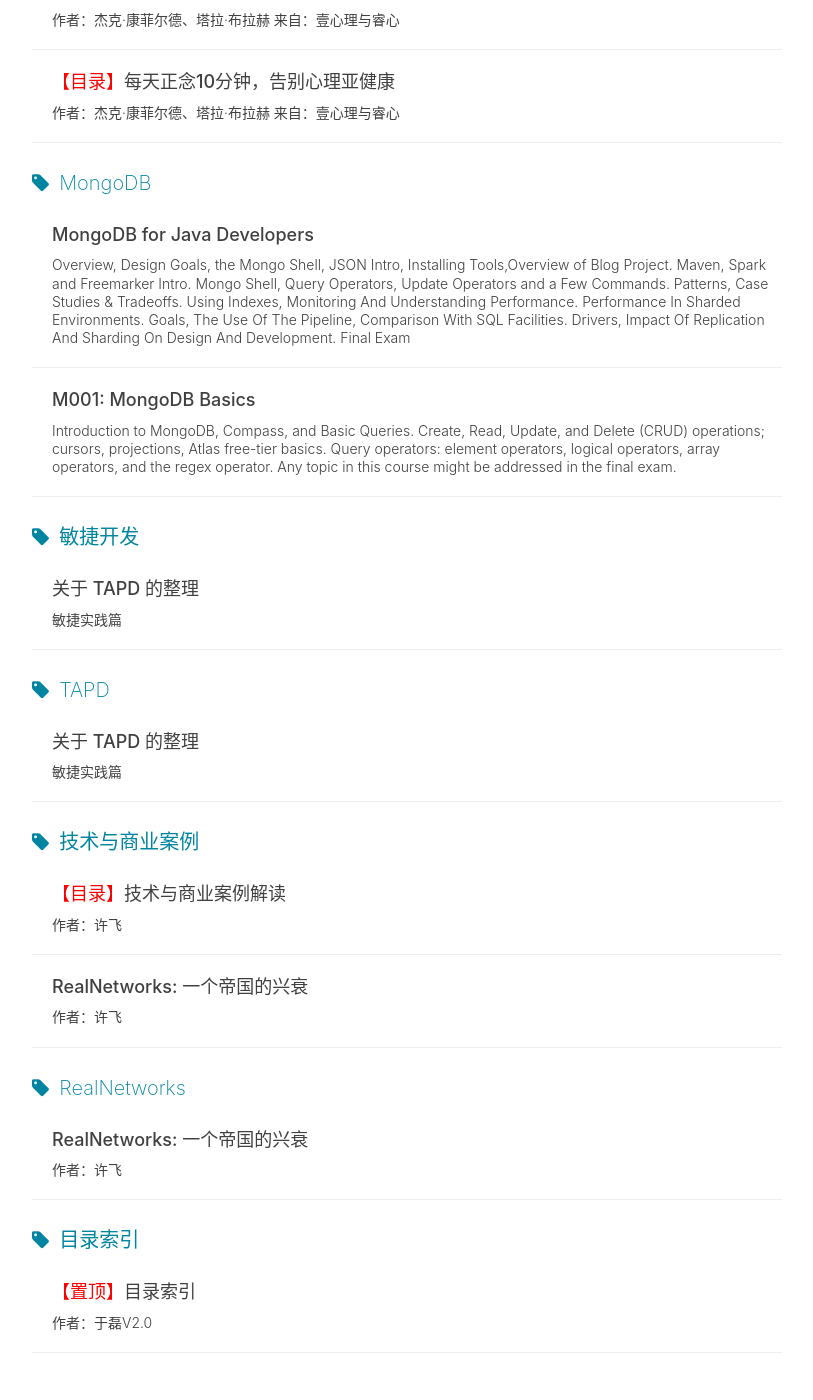
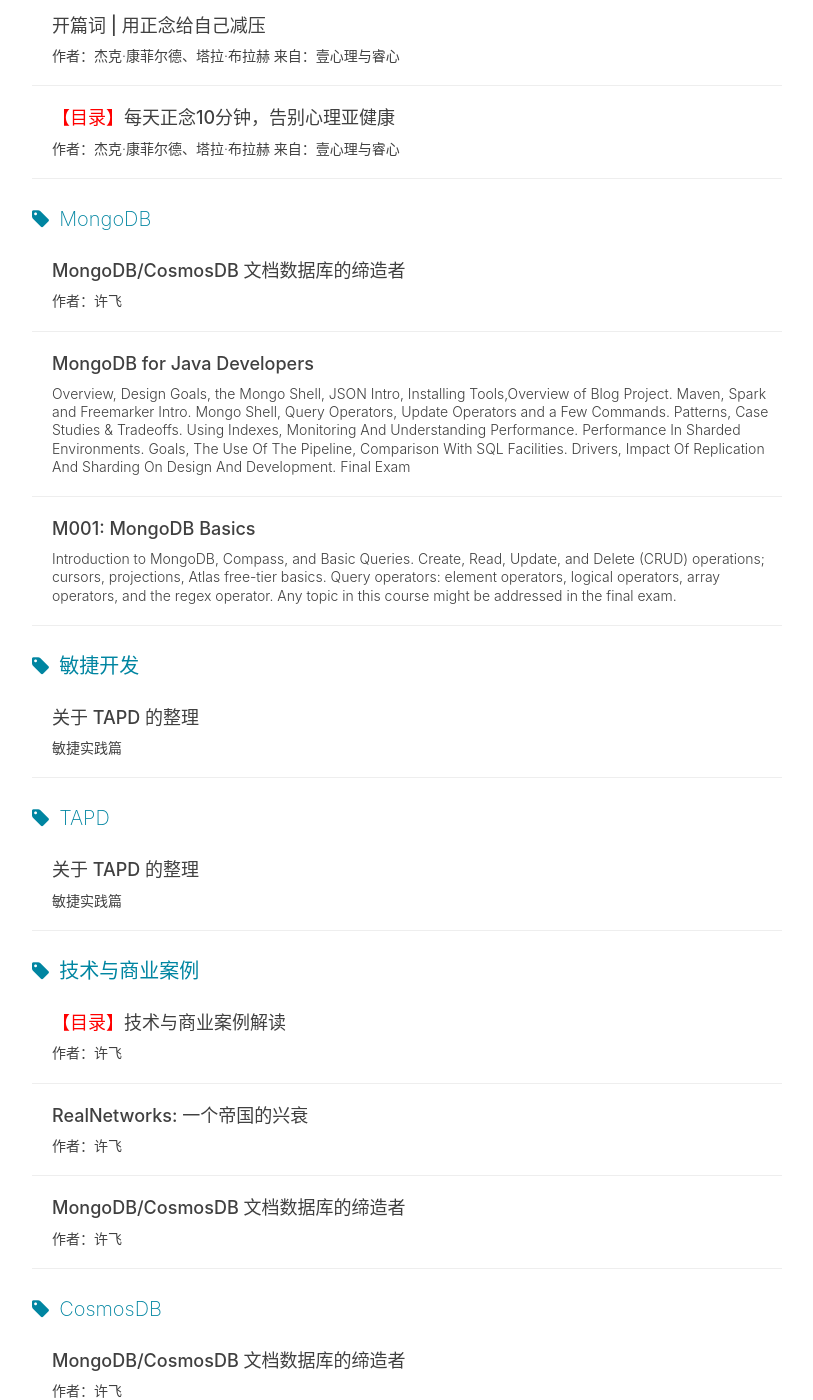
Before and after one commit to yuleizhuai/yuleizhuai.github.io, a Jekyll site: the page built from tags.html, in a window 1280 px wide and 1400 px high, scrolled down 13469 px. Shown: the whole window, without its empty margins (233-1046 px from the left). Built offline with Jekyll 4.4.1, drawn with Linux system fonts in a browser that asks for light colours; nearby versions of some CDN libraries; comment, search, counter and statistics services are not loaded.

Commit message:
add MongoDB/CosmosDB 文档数据库的缔造者

```diff
--- /dev/null
+++ b/_posts/Technology_and_business/2018-11-26-MongoDB_And_CosmosDB.markdown
@@ -0,0 +1,18 @@
+---
+layout:     post
+title:      "MongoDB/CosmosDB 文档数据库的缔造者"
+subtitle:   "作者：许飞"
+date:       2018-11-26 00:00:00
+author:     "于磊"
+header-img: "img/technology_and_business/02_bg.jpg"
+catalog: true
+tags:
+    - 技术与商业案例
+    - MongoDB
+    - CosmosDB
+
+
+
+---
+
+![technology_and_business](/img/technology_and_business/02MongoDB_And_CosmosDB.png)
--- a/_posts/Technology_and_business/2018-11-26-Technology_and_business.markdown
+++ b/_posts/Technology_and_business/2018-11-26-Technology_and_business.markdown
@@ -169,7 +169,7 @@
 
 ### 大数据公司系列
 
-#### MongoDB
+#### [MongoDB](https://yulei.vip/2018/11/26/MongoDB_And_CosmosDB/)
 
 - ##### 文档数据库的缔造者 MongoDB
 
```
Also changed, not shown: img/technology_and_business/02_bg.jpg (added), 1 other file.
